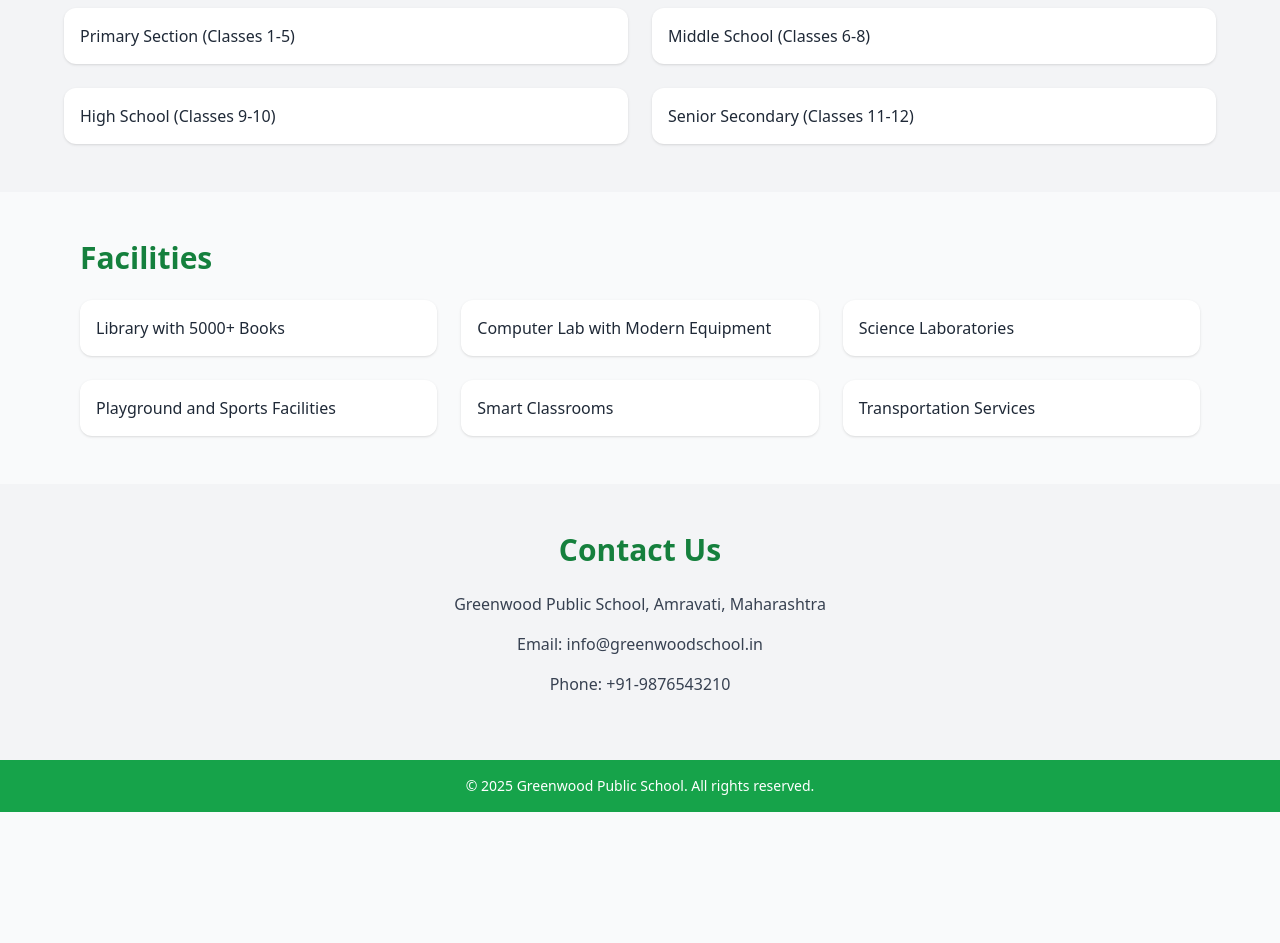
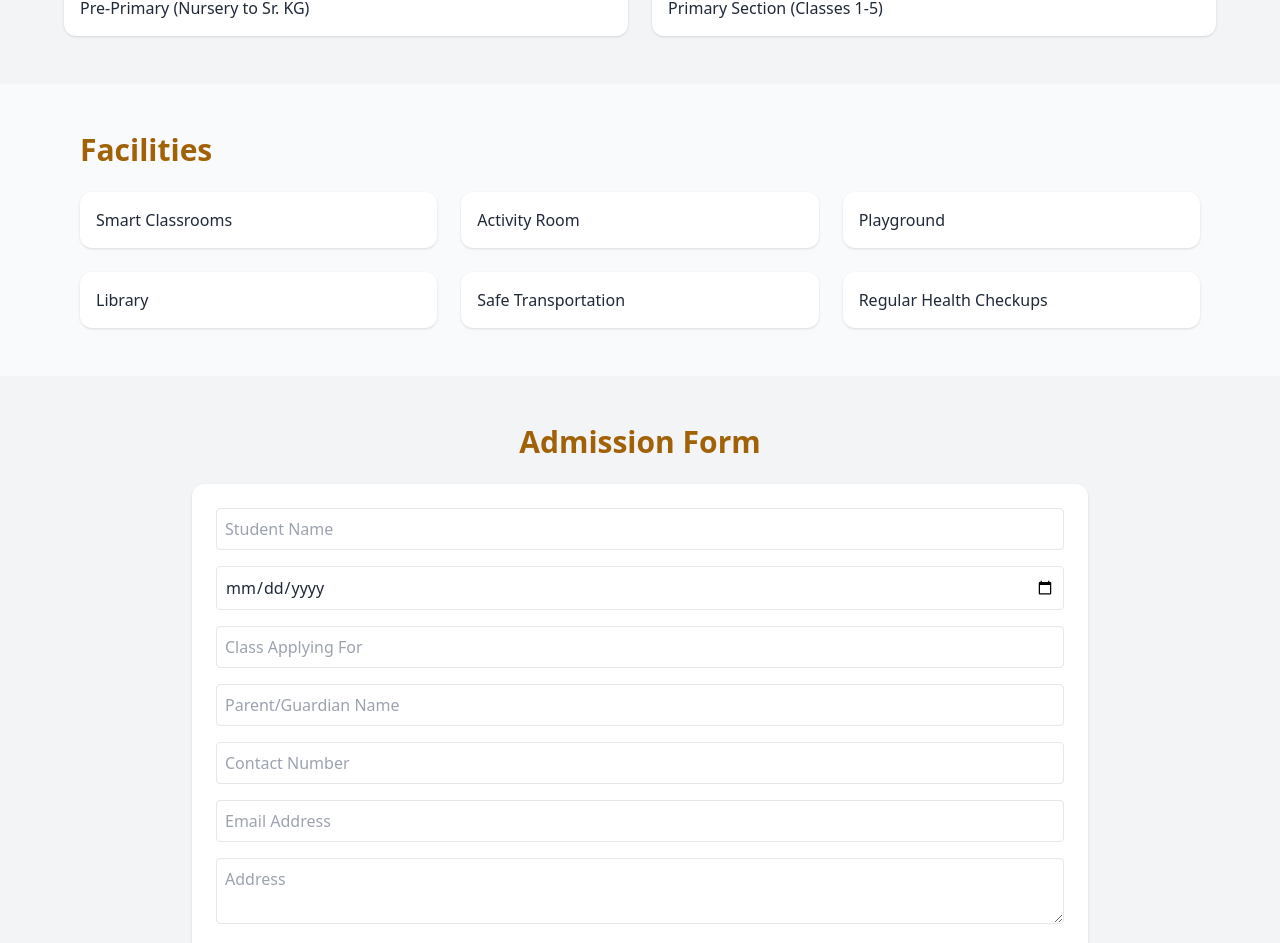
Before and after one commit to atharvpawar270601/Sunlight-Primary-English-School, a plain HTML site: page index.html in a window 1280 px wide. Shown: the part 619-1562 px from the top of the page. Before the commit the page ends 1431 px from the top, so only its background shows below. Drawn offline with nearby package versions, Linux system fonts and the light colour scheme.

Commit message:
Update index.html

```diff
--- a/index.html
+++ b/index.html
@@ -3,77 +3,94 @@
   <head>
     <meta charset="UTF-8" />
     <meta name="viewport" content="width=device-width, initial-scale=1.0" />
-    <title>Greenwood Public School</title>
+    <title>Sunlight Primary English School</title>
     <script src="https://cdn.tailwindcss.com"></script>
   </head>
 
   <body class="bg-gray-50 text-gray-800">
     <!-- Header -->
-    <header class="bg-green-600 text-white p-4 shadow-md">
+    <header class="bg-yellow-600 text-white p-4 shadow-md">
       <div class="max-w-6xl mx-auto flex justify-between items-center">
-        <h1 class="text-2xl font-bold">Greenwood Public School</h1>
+        <h1 class="text-2xl font-bold">Sunlight Primary English School</h1>
         <nav class="space-x-4 text-base">
           <a href="#about" class="hover:underline">About</a>
           <a href="#academics" class="hover:underline">Academics</a>
           <a href="#facilities" class="hover:underline">Facilities</a>
+          <a href="#admission" class="hover:underline">Admission</a>
           <a href="#contact" class="hover:underline">Contact</a>
         </nav>
       </div>
     </header>
 
     <!-- Hero Section -->
-    <section class="bg-green-100 py-16 text-center">
-      <h2 class="text-4xl font-bold mb-4">Welcome to Greenwood Public School</h2>
-      <p class="max-w-xl mx-auto text-lg">Empowering students for a brighter future through quality education and holistic development.</p>
+    <section class="bg-yellow-100 py-16 text-center">
+      <h2 class="text-4xl font-bold mb-4">Welcome to Sunlight Primary English School</h2>
+      <p class="max-w-xl mx-auto text-lg">SPES - A Step Towards Overall Development</p>
     </section>
 
     <!-- About Section -->
     <section id="about" class="py-12 px-4 max-w-6xl mx-auto">
-      <h2 class="text-3xl font-semibold mb-6 text-green-700">About Us</h2>
+      <h2 class="text-3xl font-semibold mb-6 text-yellow-700">About Us</h2>
       <p class="text-lg leading-relaxed text-gray-700">
-        Established in 1995, Greenwood Public School has been a beacon of academic excellence in the community. We focus on nurturing both academic and extracurricular talents, preparing students for future challenges.
+        Established in 2008, Sunlight Primary English School has been dedicated to providing holistic education in Hanuman Nagar, Amravati. We emphasize academic excellence along with extracurricular growth for every student.
       </p>
     </section>
 
     <!-- Academics Section -->
     <section id="academics" class="py-12 px-4 bg-gray-100">
       <div class="max-w-6xl mx-auto">
-        <h2 class="text-3xl font-semibold mb-6 text-green-700">Academics</h2>
+        <h2 class="text-3xl font-semibold mb-6 text-yellow-700">Academics</h2>
         <ul class="grid md:grid-cols-2 gap-6 text-gray-800">
+          <li class="bg-white rounded-xl p-4 shadow">Pre-Primary (Nursery to Sr. KG)</li>
           <li class="bg-white rounded-xl p-4 shadow">Primary Section (Classes 1-5)</li>
-          <li class="bg-white rounded-xl p-4 shadow">Middle School (Classes 6-8)</li>
-          <li class="bg-white rounded-xl p-4 shadow">High School (Classes 9-10)</li>
-          <li class="bg-white rounded-xl p-4 shadow">Senior Secondary (Classes 11-12)</li>
         </ul>
       </div>
     </section>
 
     <!-- Facilities Section -->
     <section id="facilities" class="py-12 px-4 max-w-6xl mx-auto">
-      <h2 class="text-3xl font-semibold mb-6 text-green-700">Facilities</h2>
+      <h2 class="text-3xl font-semibold mb-6 text-yellow-700">Facilities</h2>
       <div class="grid md:grid-cols-3 gap-6 text-gray-800">
-        <div class="bg-white rounded-xl p-4 shadow">Library with 5000+ Books</div>
-        <div class="bg-white rounded-xl p-4 shadow">Computer Lab with Modern Equipment</div>
-        <div class="bg-white rounded-xl p-4 shadow">Science Laboratories</div>
-        <div class="bg-white rounded-xl p-4 shadow">Playground and Sports Facilities</div>
         <div class="bg-white rounded-xl p-4 shadow">Smart Classrooms</div>
-        <div class="bg-white rounded-xl p-4 shadow">Transportation Services</div>
+        <div class="bg-white rounded-xl p-4 shadow">Activity Room</div>
+        <div class="bg-white rounded-xl p-4 shadow">Playground</div>
+        <div class="bg-white rounded-xl p-4 shadow">Library</div>
+        <div class="bg-white rounded-xl p-4 shadow">Safe Transportation</div>
+        <div class="bg-white rounded-xl p-4 shadow">Regular Health Checkups</div>
+      </div>
+    </section>
+
+    <!-- Admission Form Section -->
+    <section id="admission" class="py-12 px-4 bg-gray-100">
+      <div class="max-w-4xl mx-auto">
+        <h2 class="text-3xl font-semibold mb-6 text-yellow-700 text-center">Admission Form</h2>
+        <form class="bg-white p-6 rounded-xl shadow space-y-4">
+          <input type="text" placeholder="Student Name" class="w-full border rounded p-2" required>
+          <input type="date" placeholder="Date of Birth" class="w-full border rounded p-2" required>
+          <input type="text" placeholder="Class Applying For" class="w-full border rounded p-2" required>
+          <input type="text" placeholder="Parent/Guardian Name" class="w-full border rounded p-2" required>
+          <input type="tel" placeholder="Contact Number" class="w-full border rounded p-2" required>
+          <input type="email" placeholder="Email Address" class="w-full border rounded p-2">
+          <textarea placeholder="Address" class="w-full border rounded p-2" required></textarea>
+          <button type="submit" class="w-full bg-yellow-600 text-white py-2 rounded hover:bg-yellow-700">Submit</button>
+        </form>
       </div>
     </section>
 
     <!-- Contact Section -->
-    <section id="contact" class="py-12 px-4 bg-gray-100">
+    <section id="contact" class="py-12 px-4">
       <div class="max-w-6xl mx-auto text-center">
-        <h2 class="text-3xl font-semibold mb-6 text-green-700">Contact Us</h2>
-        <p class="mb-4 text-gray-700">Greenwood Public School, Amravati, Maharashtra</p>
-        <p class="mb-4 text-gray-700">Email: info@greenwoodschool.in</p>
-        <p class="mb-4 text-gray-700">Phone: +91-9876543210</p>
+        <h2 class="text-3xl font-semibold mb-6 text-yellow-700">Contact Us</h2>
+        <p class="mb-2 text-gray-700">Sunlight Primary English School</p>
+        <p class="mb-2 text-gray-700">Hanuman Nagar, Kholapuri Gate, Amravati - 444601</p>
+        <p class="mb-2 text-gray-700">Email: info@sunlightschool.in</p>
+        <p class="mb-2 text-gray-700">Phone: +91-9876543210</p>
       </div>
     </section>
 
     <!-- Footer -->
-    <footer class="bg-green-600 text-white text-center py-4">
-      <p class="text-sm">&copy; 2025 Greenwood Public School. All rights reserved.</p>
+    <footer class="bg-yellow-600 text-white text-center py-4">
+      <p class="text-sm">&copy; 2025 Sunlight Primary English School. All rights reserved.</p>
     </footer>
   </body>
 </html>
```
